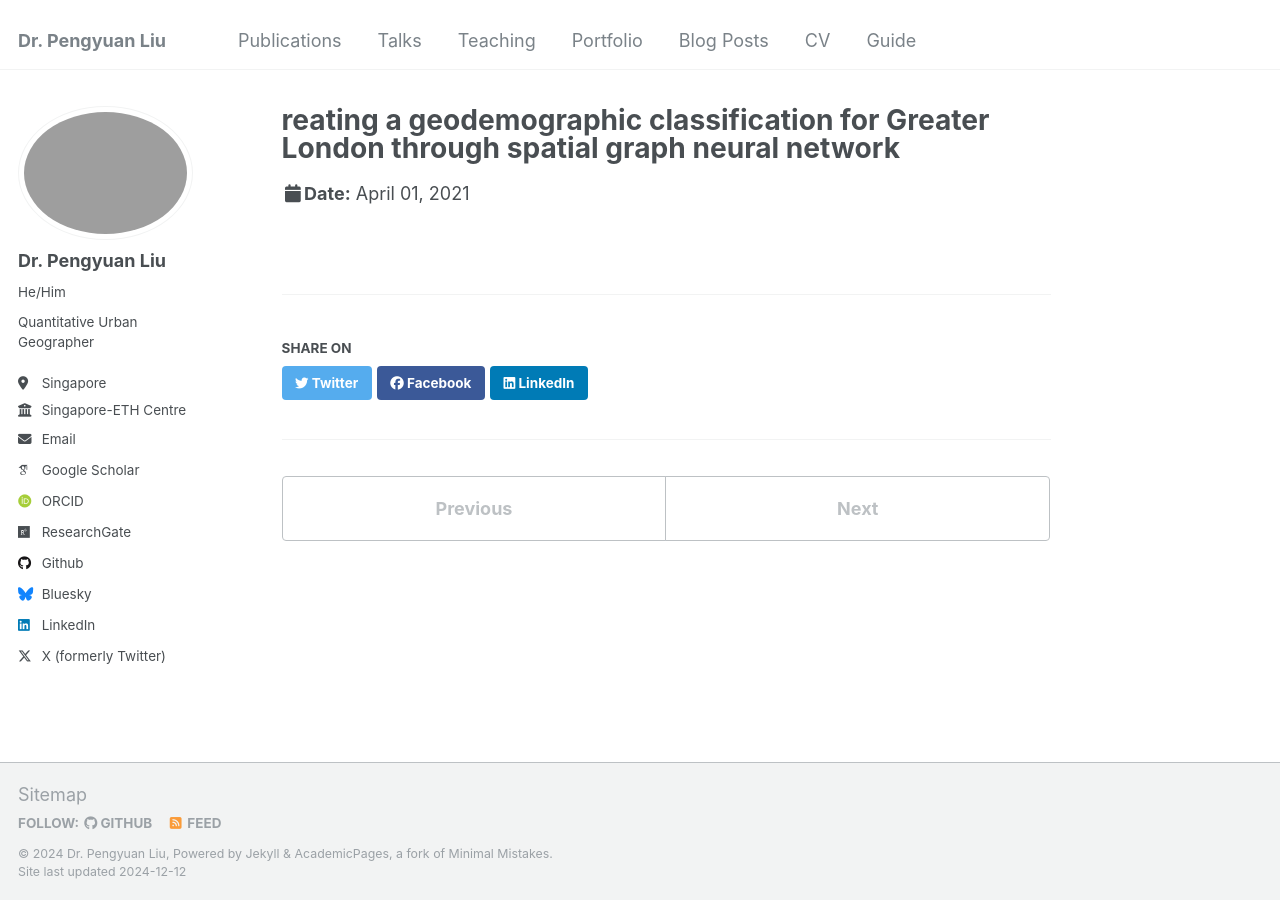
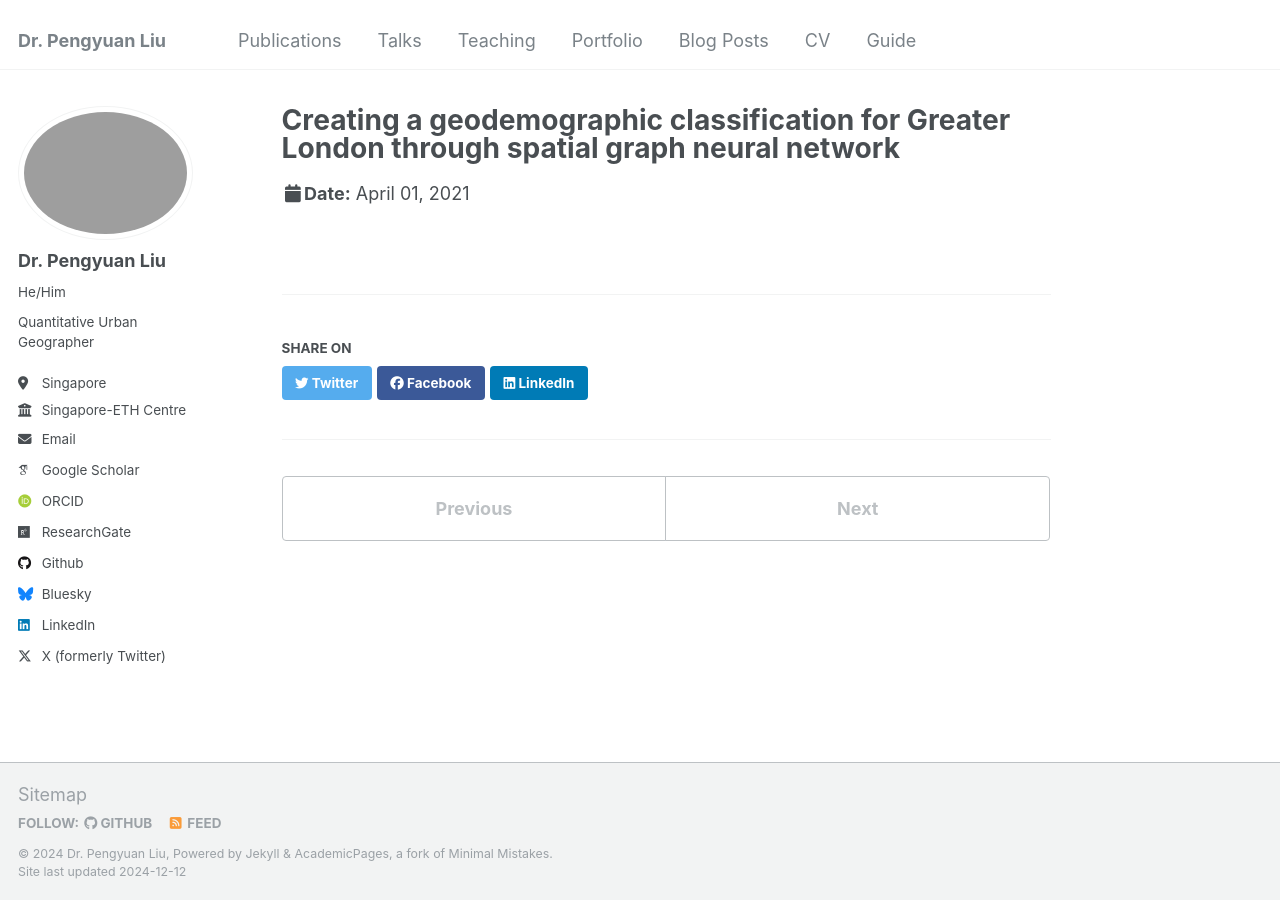
Before and after one commit to PengyuanLiu1993/pengyuanliu1993.github.io, a Jekyll site: the page built from _talks/talk-5.md, in a window 1280 px wide. Built offline with Jekyll 4.4.1, drawn with Linux system fonts in a browser that asks for light colours; some web fonts are replaced.

Commit message:
Update talk-5.md

```diff
--- a/_talks/talk-5.md
+++ b/_talks/talk-5.md
@@ -1,6 +1,7 @@
 ---
-title: "reating a geodemographic classification for Greater London through spatial graph neural network"
-type: "Talk"
+title: "Creating a geodemographic classification for Greater London through spatial graph neural network"
+collection: talks
+type: "Conference Talks"
 venue: "Deep learning approaches in GIScience, RGS-IBG Annual International Conference"
 date: 2021-04-01
 location: "Online"
```
